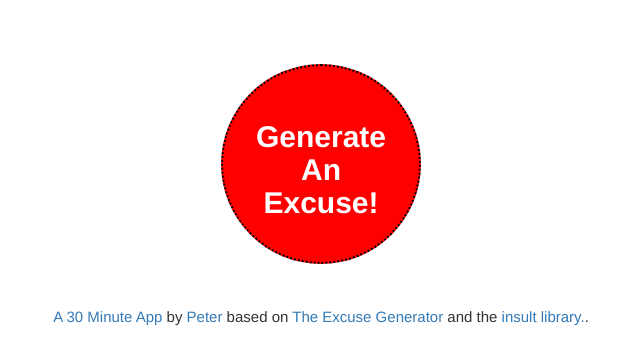
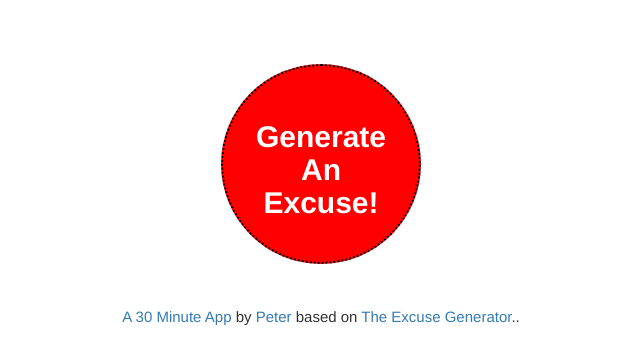
Before and after one commit to pbanigo/excuse-generator, a plain HTML site: page index.html in a window 1280 px wide. Shown: the whole page, without its empty margins (319-959 px from the left). Drawn offline with nearby package versions, Linux system fonts and the light colour scheme.

Commit message:
Removed Insults

```diff
--- a/index.html
+++ b/index.html
@@ -9,7 +9,7 @@
 	<!-- Latest compiled and minified CSS -->
 	<link rel="stylesheet" href="https://maxcdn.bootstrapcdn.com/bootstrap/3.4.1/css/bootstrap.min.css">
 	<link rel="stylesheet" type="text/css" href="css/style.css">
-	<title>Excuse Generator (with a bonus insult) by Peter Banigo</title>
+	<title>Excuse Generator by Peter Banigo</title>
 </head>
 <body>
 	<div id="app">
@@ -21,7 +21,7 @@
 		</div>
 		<p id="random"></p>
 		<div>
-			<a href="https://targetict.co.uk/blog/delivering-web-projects-100-remotely.html">A 30 Minute App</a> by <a href="https://peterbanigo.com"> Peter</a> based on <a href="https://excuser.herokuapp.com/"> The Excuse Generator</a> and the <a href="https://insult.mattbas.org">insult library.</a>.
+			<a href="https://targetict.co.uk/blog/delivering-web-projects-100-remotely.html">A 30 Minute App</a> by <a href="https://peterbanigo.com"> Peter</a> based on <a href="https://excuser.herokuapp.com/"> The Excuse Generator</a><!-- and the <a href="https://insult.mattbas.org">insult library-->.</a>.
 		</div>
 	</div>
 
--- a/js/main.js
+++ b/js/main.js
@@ -21,7 +21,7 @@ function excuse(){
     	console.log(`error ${err}`)
     });
 
-//Generate Random Facts
+/* Remove insults
 	const url2 = 'https://insult.mattbas.org/api/en/insult.json';
     fetch(url2, {mode: 'cors'})
     .then(res => res.json()) // parse response as JSON
@@ -34,4 +34,5 @@ function excuse(){
     	console.log(`error ${err}`);
     });
 
+*/
 }
```
